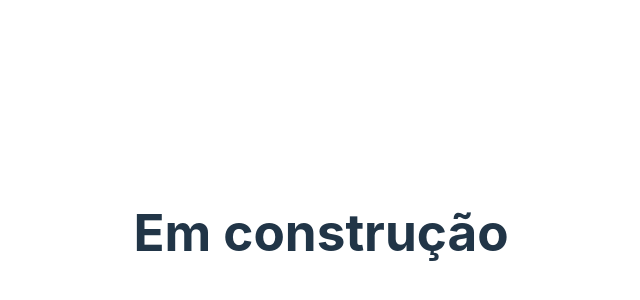
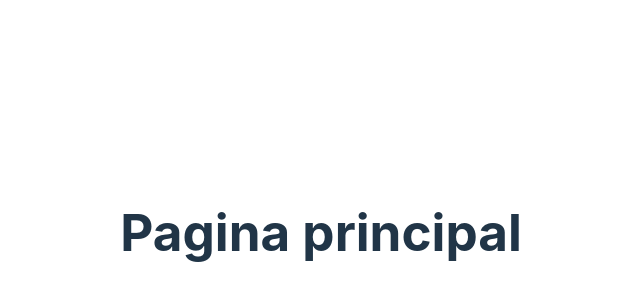
Before and after one commit to Esl-Bags/esl-bags, a Vue app: page / in a window 1280 px wide. Shown: the part 168-468 px from the top of the page, without its empty margins (319-959 px from the left). Built offline with nearby package versions, Linux system fonts and the light colour scheme.

Commit message:
ignore node_modules

```diff
--- a/index.html
+++ b/index.html
@@ -4,7 +4,7 @@
     <meta charset="UTF-8" />
     <link rel="icon" type="image/svg+xml" href="/vite.svg" />
     <meta name="viewport" content="width=device-width, initial-scale=1.0" />
-    <title>Vite + Vue</title>
+    <title>Esl Bags</title>
   </head>
   <body>
     <div id="app"></div>
--- a/src/router/index.js
+++ b/src/router/index.js
@@ -1,11 +1,12 @@
 import { createRouter, createWebHistory } from 'vue-router'
 import Construction from '../views/Construction.vue'
+import Home from '../views/Home/Index.vue'
 
 const routes = [
     {
         path: '/',
         name: 'Home',
-        component: Construction
+        component: Home
     },
     {
         path: '/login',
--- /dev/null
+++ b/src/views/Home/Index.vue
@@ -0,0 +1,3 @@
+<template>
+    <h1>Pagina principal</h1>
+</template>
```
Also changed, not shown: 1 other file (tests, documents, lock files or other folders).
